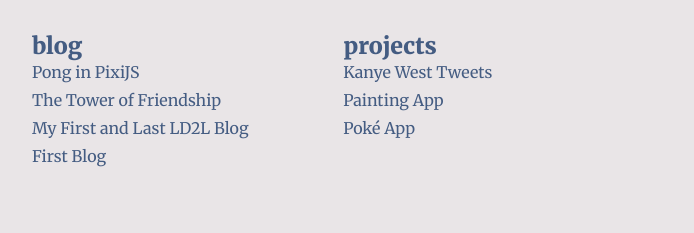
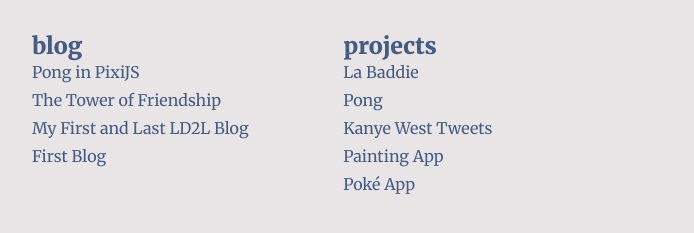
Before and after one commit to DanielOhn/blog-bois, a Gatsby site: page / in a window 1280 px wide. Shown: the part 317-550 px from the top of the page, without its empty margins (293-987 px from the left). Built offline with nearby package versions, Linux system fonts and the light colour scheme; Gatsby itself is replaced by a stand-in of ours; some packages are replaced by stand-ins of ours.

Commit message:
Add two projects.  Update resume to include flask and pixijs.

```diff
--- a/src/data/projectsData.js
+++ b/src/data/projectsData.js
@@ -1,4 +1,18 @@
 const projectsData = [
+  {
+    id: 5,
+    site: "https://catsby.pythonanywhere.com/",
+    title: "La Baddie",
+    date: "Feburary 2020",
+    desc: "An imageboard website created using Flask and uses AWS S3 for Image Hosting."
+  },
+  {
+    id: 4,
+    site: 'https://pong-pixijs.netlify.com/',
+    title: "Pong",
+    date: "January 2020",
+    desc: "Create a small Pong game with PixiJS."
+  },
   {
     id: 3,
     site: "https://kanye-tweet-quotes.netlify.com/",
--- a/src/pages/resume.js
+++ b/src/pages/resume.js
@@ -74,7 +74,7 @@ class Resume extends React.Component {
 						<p>
 							<b>Frameworks</b>
 						</p>
-						<p>React, Gatsby, Bulma, Bootstrap</p>
+						<p>React, Gatsby, Flask, Django, PixiJS</p>
 						<p>
 							<b>Databases</b>
 						</p>
```
